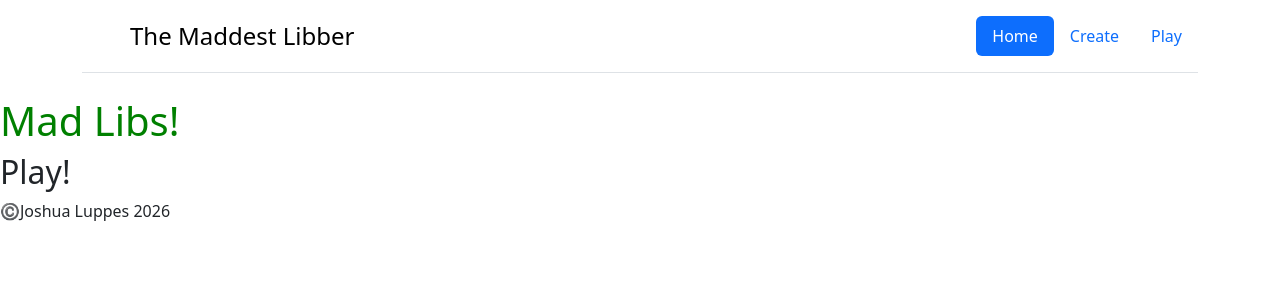
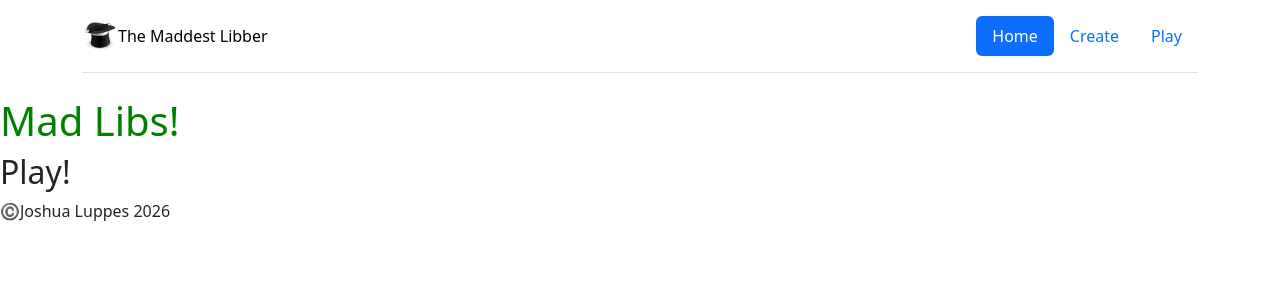
Before and after one commit to JLuppes/MaddestLibber, a Flask app: page /play/ in a window 1280 px wide. Shown: the top 300 px of the page. Run offline with Flask 3, Linux system fonts and the light colour scheme.

Commit message:
Add logo to navbar

```diff
--- a/templates/components/navbar.html
+++ b/templates/components/navbar.html
@@ -6,10 +6,8 @@
       href="{{url_for('main.home')}}"
       class="d-flex align-items-center mb-3 mb-md-0 me-md-auto link-body-emphasis text-decoration-none"
     >
-      <svg class="bi me-2" width="40" height="32" aria-hidden="true">
-        <use xlink:href="#bootstrap"></use>
-      </svg>
-      <span class="fs-4">The Maddest Libber</span>
+      <img src="{{url_for('static', filename='logo.svg')}}" alt="Top Hat logo image" width="36" height="30" class="d-inline-block align-text-top">
+        The Maddest Libber
     </a>
     <ul class="nav nav-pills">
       <li class="nav-item">
```
Also changed, not shown: static/logo.svg (added).
